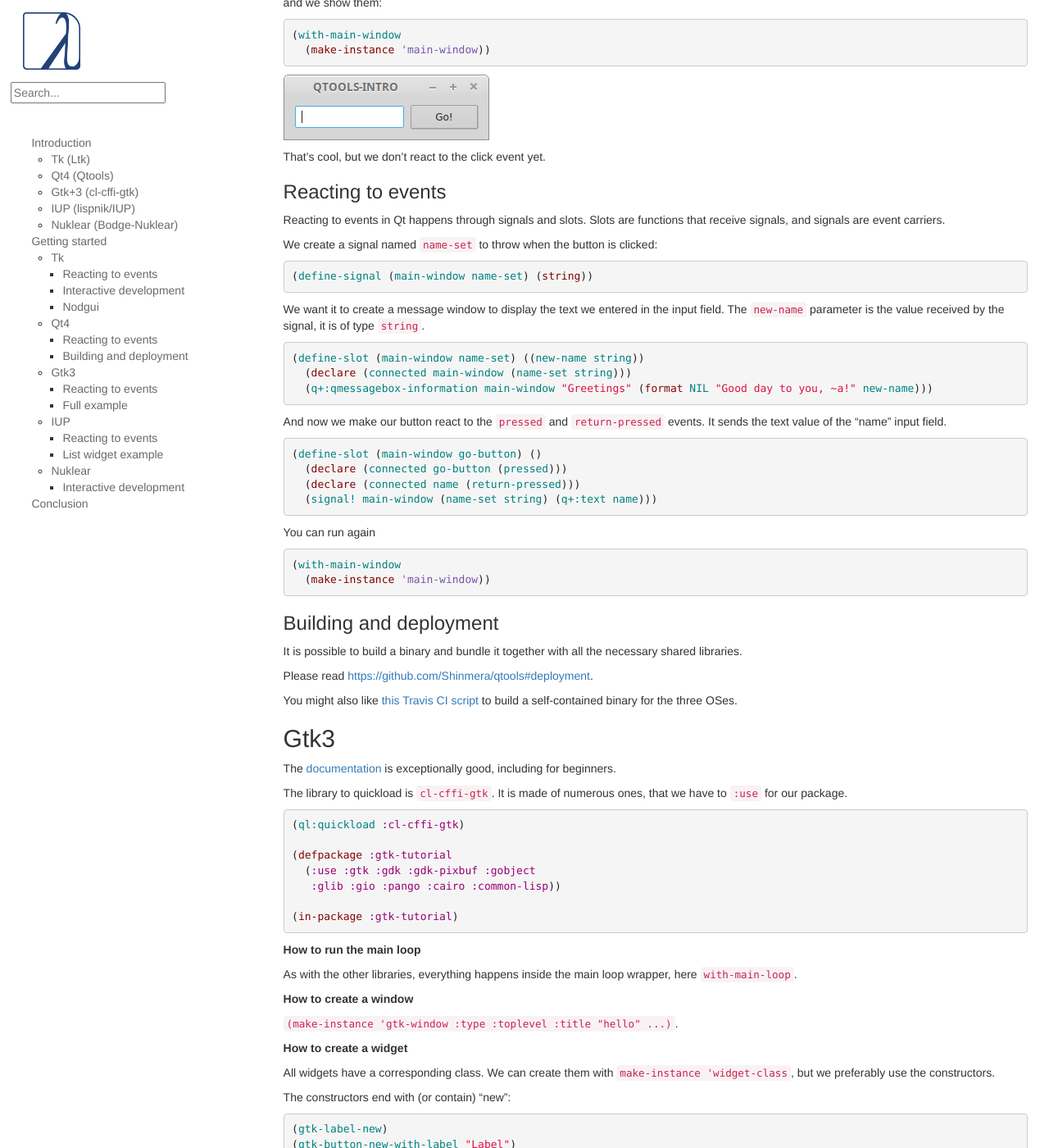
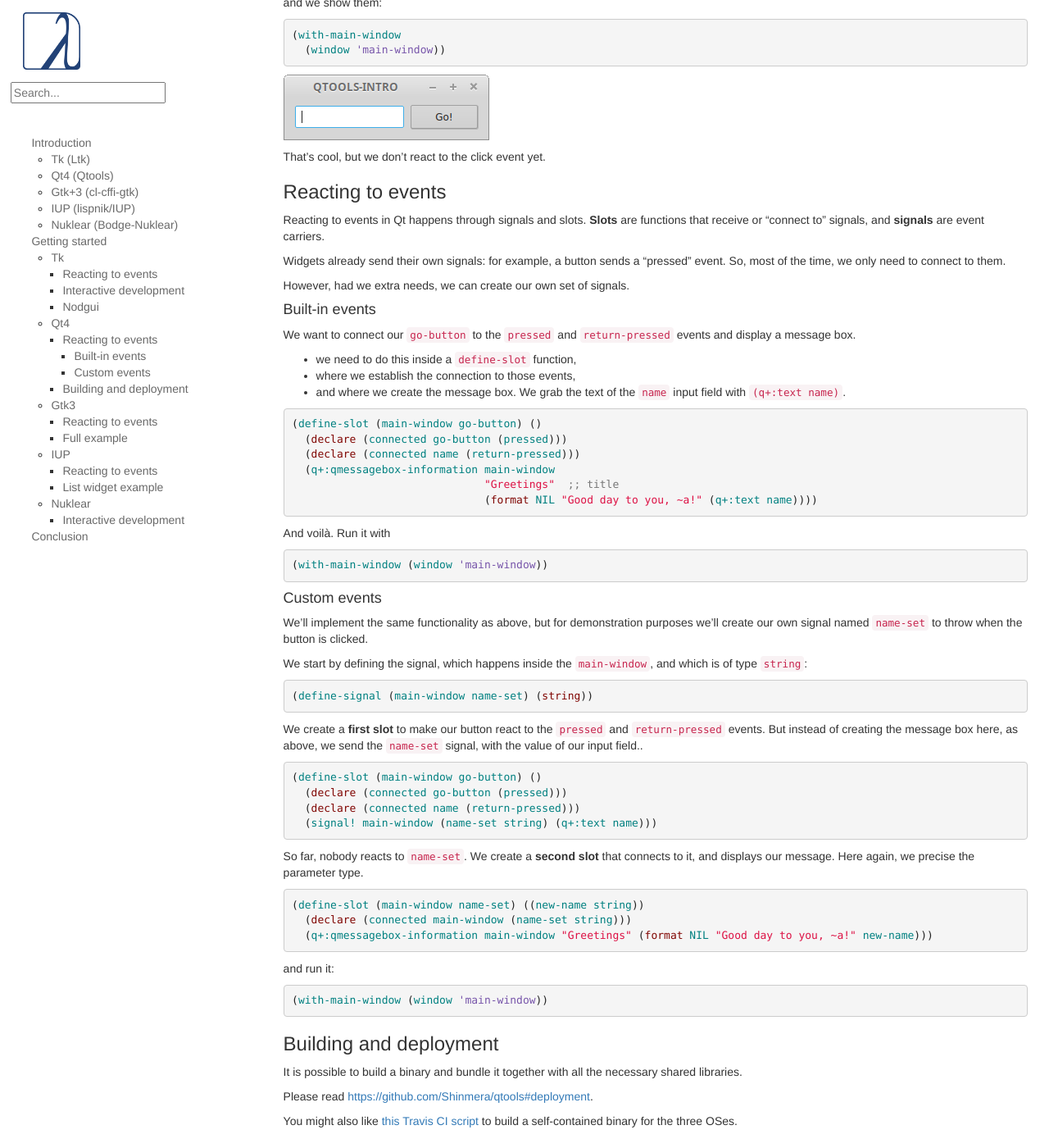
Before and after one commit to LispCookbook/cl-cookbook, a Jekyll site: the page built from gui.md, in a window 1280 px wide and 1400 px high, scrolled down 7896 px. Shown: the whole window at 82% size. Built offline with Jekyll 4.4.1, drawn with Linux system fonts in a browser that asks for light colours; some of the changed text lies outside the part shown.

Commit message:
gui: Qtools review, better events explanation

```diff
--- a/gui.md
+++ b/gui.md
@@ -146,7 +146,8 @@ yet to be created.
 <!-- possible future: gobject-introspection -->
 
 - **Framework written in**: C++
-- **Portability**: multiplatform, Android, embedded systems, WASM.
+- **Framework Portability**: multiplatform, Android, embedded systems, WASM.
+- **Bindings Portability**: Qtools runs on x86 desktop platforms on Windows, macOS and GNU/Linux.
 
 - **Widgets choice**: large.
 
@@ -162,7 +163,6 @@ yet to be created.
   - https://github.com/Shinmera/qtools/tree/master/examples
   - https://github.com/Shirakumo/lionchat
   - https://github.com/shinmera/halftone - a simple image viewer
-  - https://github.com/shirakumo/cl-gamepad
 
 
 ## Gtk+3 (cl-cffi-gtk)
@@ -416,7 +416,7 @@ and we show them:
 
 ~~~lisp
 (with-main-window
-  (make-instance 'main-window))
+  (window 'main-window))
 ~~~
 
 ![](/assets/gui/qtools-intro.png)
@@ -425,27 +425,56 @@ That's cool, but we don't react to the click event yet.
 
 ### Reacting to events
 
-Reacting to events in Qt happens through signals and slots. Slots are
-functions that receive signals, and signals are event carriers.
+Reacting to events in Qt happens through signals and slots. **Slots** are
+functions that receive or "connect to" signals, and **signals** are event carriers.
 
-We create a signal named `name-set` to throw when the button is clicked:
+Widgets already send their own signals: for example, a button sends a
+"pressed" event. So, most of the time, we only need to connect to them.
+
+However, had we extra needs, we can create our own set of signals.
+
+#### Built-in events
+
+We want to connect our `go-button` to the `pressed` and
+`return-pressed` events and display a message box.
+
+- we need to do this inside a `define-slot` function,
+- where we establish the connection to those events,
+- and where we create the message box. We grab the text of the `name`
+  input field with `(q+:text name)`.
+
+~~~lisp
+(define-slot (main-window go-button) ()
+  (declare (connected go-button (pressed)))
+  (declare (connected name (return-pressed)))
+  (q+:qmessagebox-information main-window
+                              "Greetings"  ;; title
+                              (format NIL "Good day to you, ~a!" (q+:text name))))
+~~~
+
+And voilà. Run it with
+
+~~~lisp
+(with-main-window (window 'main-window))
+~~~
+
+#### Custom events
+
+We'll implement the same functionality as above, but for demonstration
+purposes we'll create our own signal named `name-set` to throw when
+the button is clicked.
+
+We start by defining the signal, which happens inside the
+`main-window`, and which is of type `string`:
 
 ~~~lisp
 (define-signal (main-window name-set) (string))
 ~~~
 
-We want it to create a message window to display the text we entered
-in the input field. The `new-name` parameter is the value received by
-the signal, it is of type `string`.
-
-~~~lisp
-(define-slot (main-window name-set) ((new-name string))
-  (declare (connected main-window (name-set string)))
-  (q+:qmessagebox-information main-window "Greetings" (format NIL "Good day to you, ~a!" new-name)))
-~~~
-
-And now we make our button react to the `pressed` and `return-pressed`
-events. It sends the text value of the "name" input field.
+We create a **first slot** to make our button react to the `pressed`
+and `return-pressed` events. But instead of creating the message box
+here, as above, we send the `name-set` signal, with the value of our
+input field..
 
 ~~~lisp
 (define-slot (main-window go-button) ()
@@ -454,11 +483,20 @@ events. It sends the text value of the "name" input field.
   (signal! main-window (name-set string) (q+:text name)))
 ~~~
 
-You can run again
+So far, nobody reacts to `name-set`. We create a **second slot** that
+connects to it, and displays our message. Here again, we precise the
+parameter type.
 
 ~~~lisp
-(with-main-window
-  (make-instance 'main-window))
+(define-slot (main-window name-set) ((new-name string))
+  (declare (connected main-window (name-set string)))
+  (q+:qmessagebox-information main-window "Greetings" (format NIL "Good day to you, ~a!" new-name)))
+~~~
+
+and run it:
+
+~~~lisp
+(with-main-window (window 'main-window))
 ~~~
 
 ### Building and deployment
```
